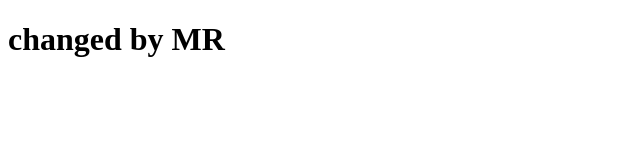
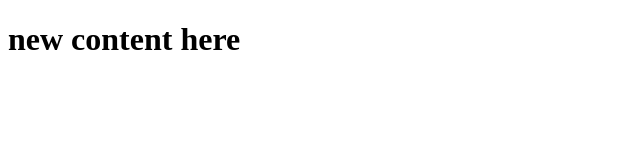
Before and after one commit to mrutyunjayIIITG/Mrsdcollab, a plain HTML site: page index.html in a window 1280 px wide. Shown: the whole page, without its empty margins (0-640 px from the left). Drawn offline with Linux system fonts and the light colour scheme.

Commit message:
updated by mr

```diff
--- a/index.html
+++ b/index.html
@@ -7,7 +7,7 @@
 </head>
 <body>
     <div class="MR">
-        <h1> changed by MR</h1>
+        <h1> new content here </h1>
     </div>
 
 </body>
```
